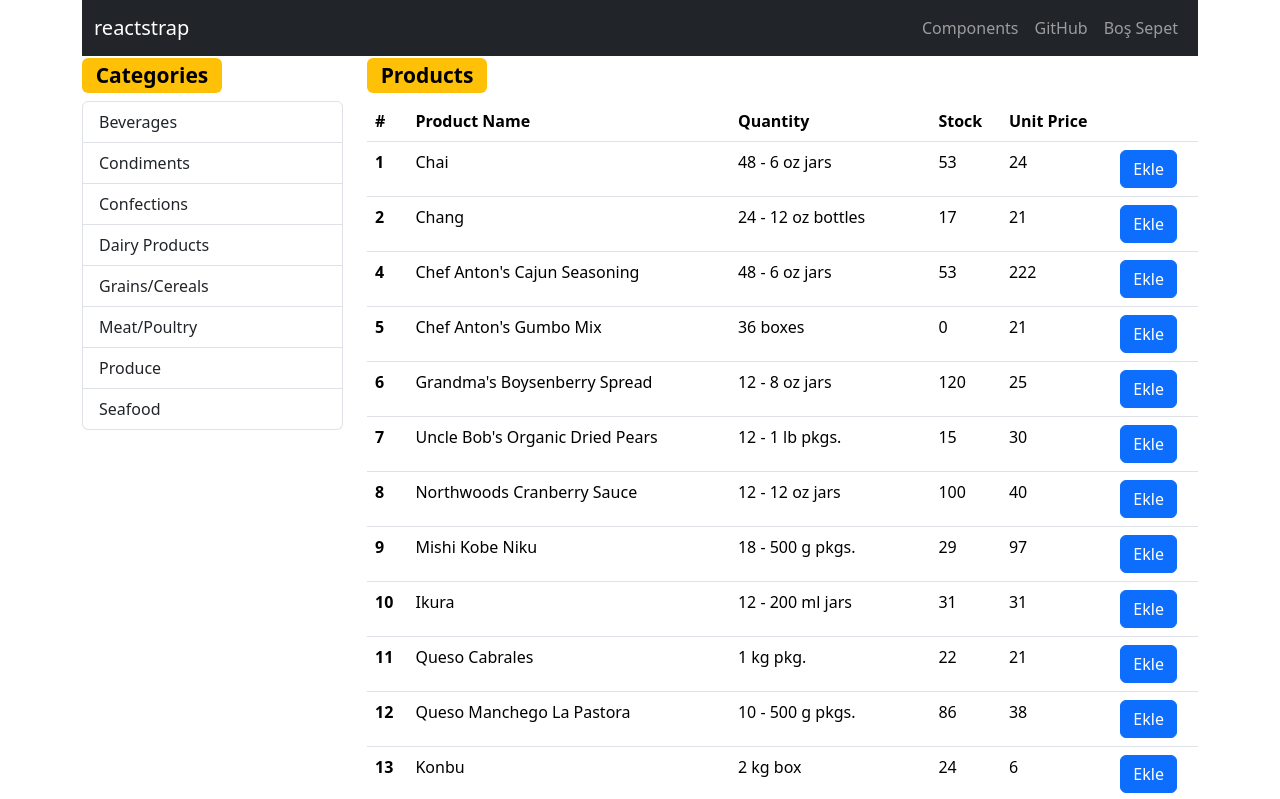
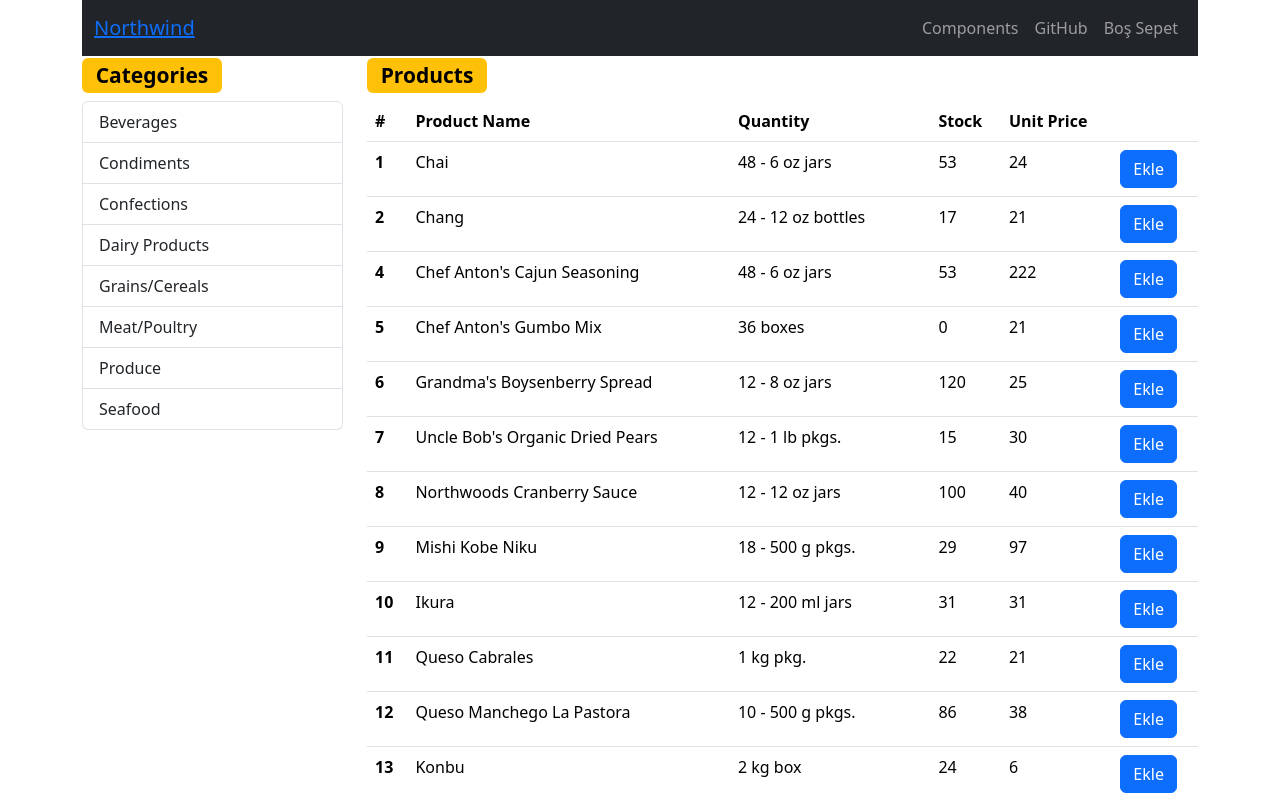
Before and after one commit to YasinCelikSoftware/northwind-redux, a React (Create React App) app: page / in a window 1280 px wide. Shown: the top 799 px of the page. Built offline with nearby package versions, Linux system fonts and the light colour scheme; data requests are answered from the project's data file.

Commit message:
Router import and usage

```diff
--- a/src/components/cart/CartSummary.js
+++ b/src/components/cart/CartSummary.js
@@ -12,6 +12,7 @@ import {
 import {bindActionCreators} from 'redux';
 import * as cartActions from '../../redux/actions/cartActions';
 import alertifyjs from 'alertifyjs';
+import {Link} from 'react-router-dom';
 
 class CartSummary extends Component {
   removeFromCart = cartItem => {
@@ -51,7 +52,7 @@ class CartSummary extends Component {
             </DropdownItem>
           ))}
           <DropdownItem divider />
-          <DropdownItem>Reset</DropdownItem>
+          <DropdownItem><Link to="cart">Sepete Git</Link></DropdownItem>
         </DropdownMenu>
       </UncontrolledDropdown>
     );
--- a/src/components/navi/Navi.js
+++ b/src/components/navi/Navi.js
@@ -9,6 +9,7 @@ import {
   NavLink,
 } from 'reactstrap';
 import CartSummary from '../cart/CartSummary';
+import {Link} from 'react-router-dom';
 
 function Navi (args) {
   const [isOpen, setIsOpen] = useState (false);
@@ -18,7 +19,7 @@ function Navi (args) {
   return (
     <div>
       <Navbar {...args} color="dark" dark expand="md">
-        <NavbarBrand href="/">reactstrap</NavbarBrand>
+        <NavbarBrand><Link to="/">Northwind</Link></NavbarBrand>
         <NavbarToggler onClick={toggle} />
         <Collapse isOpen={isOpen} navbar>
           <Nav className="ms-auto" navbar>
```
